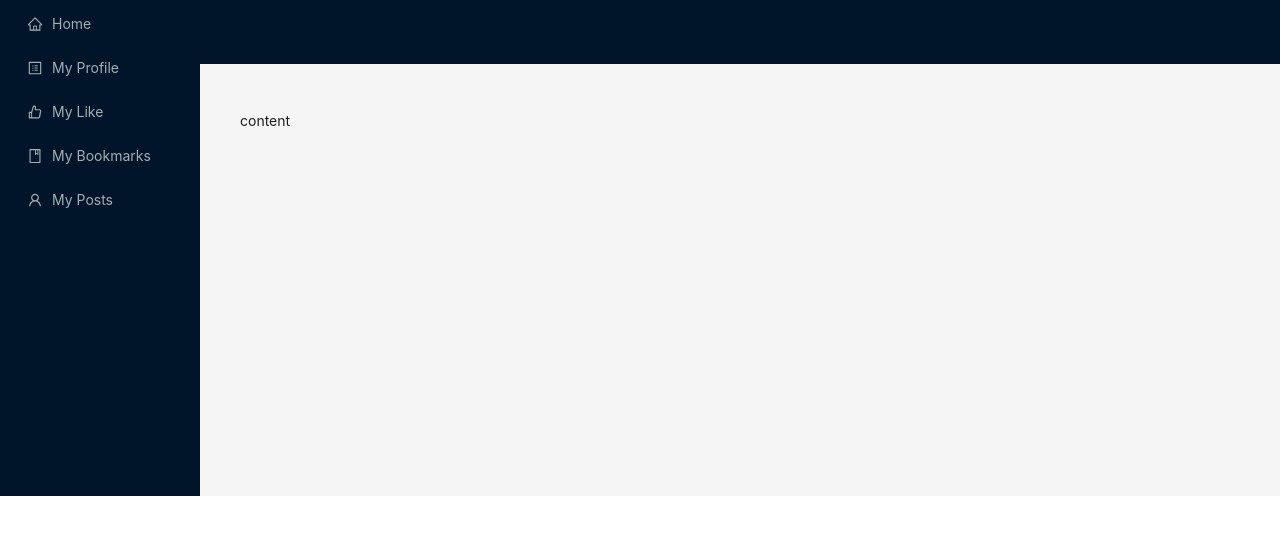
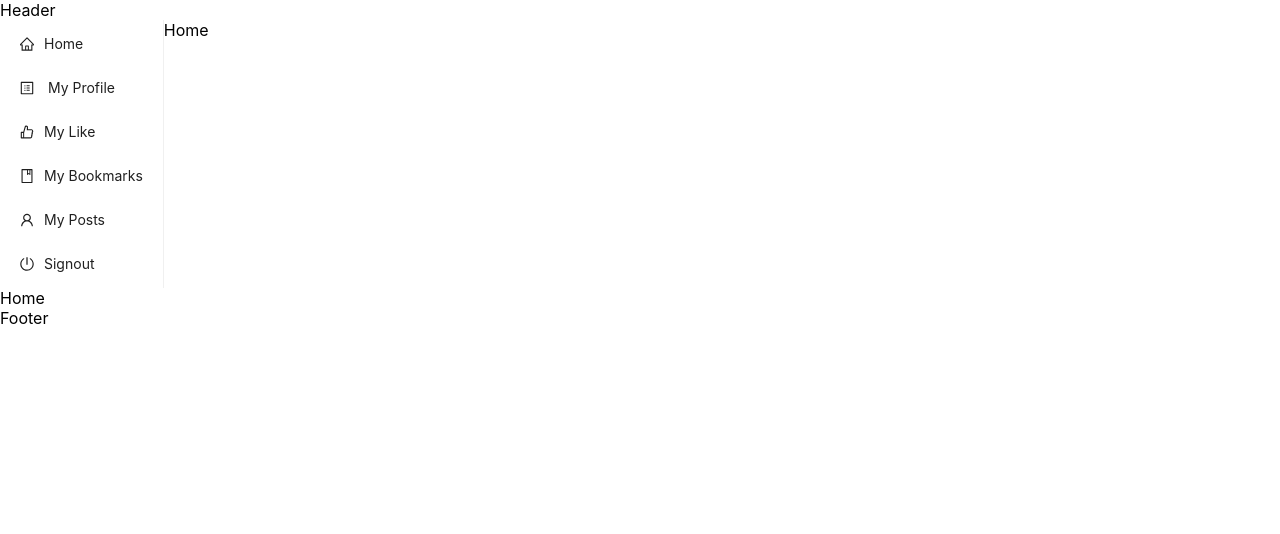
Before and after one commit to 251708/Social-media-app, a React (Create React App) app: page / in a window 1280 px wide. Shown: the top 534 px of the page. Built offline with nearby package versions, Linux system fonts and the light colour scheme.

Commit message:
second commit

```diff
--- a/src/App.tsx
+++ b/src/App.tsx
@@ -1,174 +1,66 @@
-/*
 import React from "react";
-import { BrowserRouter as Router, Routes,Route } from "react-router-dom";
-import SignUp from "./pages/SignUp";
-import SignIn from "./pages/SignIn";
-import CustomLayout  from "./components/CustomLayout";
+import { BrowserRouter as  Router, Routes,Route,useNavigate } from "react-router-dom";
+import { BookOutlined, HomeOutlined, LikeOutlined, PoweroffOutlined, ProfileOutlined, UserOutlined } from '@ant-design/icons';
+import {  Menu } from 'antd';
 
 
-const App: React.FC = () => {
-  return (
-    <Router>
-      <Routes>
-        <Route path="/signUp" element={<SignUp />} />
-        <Route path="/signIp" element={<SignIn />} />
-        <Route>
-          <CustomLayout>
-          <Routes>
+function App(){
+ return(
+  <div>
+      <Header />
+      <div>
+        <SideMenu />
+        <Content />
+      </div>
+      <Footer />
+    </div>
+ );
+}
+function Header(){
+  return<div>Header</div>
+}
+function Footer(){
+  return<div>Footer</div>
+}
+  function SideMenu(){
+    const navigate = useNavigate();
+  return(
+    <div style={{display:'flex',flexDirection:'row'}}>
+      <Menu
+      onClick={({key})=>{
+       if(key === "signout"){
 
-           </Routes>
-          </CustomLayout>
-        </Route>
-      </Routes>
-    </Router>
-  );
-};
-
-
-
-export default App;
-*/
-/*import React from 'react';
-import { BrowserRouter as Router, Routes,Route } from 'react-router-dom';
-
-import SignIn from './pages/SignIn';
-import Signup from './pages/Signup'
-import Layout from 'antd/es/layout/layout';
-const App = () => {
-  return (
-    <Router>
-      <Routes>
-        <Route  path='/' element={<SignIn />} />
-        <Route path='/' element= {<Signup/>} />
-        <Route path='/' element = {<Layout />} />
-        </Routes>
-
-    </Router>
-
-  );
-};
-
-export default App;
-
-import React from 'react';
-import { BrowserRouter as Router, Routes,Route } from 'react-router-dom';
-//import AppLayout from './components/AppLayout';
-import Home from  './pages/Home';
-import Signin from './pages/SignIn';
-import AppLayout from './components/AppLayout';
-
-/*import Profile from './pages/Profile';
-import Signup  from './pages/Signup';
-import MyPosts from './pages/MyPosts';
-import MyLikes from './pages/MyLikes';
-import MyBookmarks from './pages/MyBookmarks';
-const App = () => {
-  return (
-    <Router>
-      <Routes>
-      <Route path='/' element={<AppLayout/>} />
-      <Route index element={<Home />} />
-        <Route path='/' element={<Signin/>} />
-
-        <Route path='/' element={<Profile/>} />
-        <Route path='/' element={<Signup/>} />
-        <Route path='/' element={<MyPosts/>} />
-        <Route path='/' element={<MyLikes/>} />
-        <Route path='/' element={<MyBookmarks/>} />
-
-
-      </Routes>
-    </Router>
-  );
-};
-
-
-
-export default App;
-*/
-/*import React from 'react';
-import { BrowserRouter as Router, Routes, Route } from 'react-router-dom';
-
-import Layout from './components/Layout';
-import Signin from './pages/SignIn';
-import Home from './pages/Home';
-import Profile from './pages/Profile';
-import MyLikes from './pages/MyLikes';
-import MyPosts from './pages/MyPosts';
-
-
-const App = () => {
-  return (
-    <Router>
-      <Routes>
-
-          <Route index element={<Home />} />
-          <Route index element = {<Layout/>} />
-          <Route index element={<Signin />} />
-          <Route index element={<MyLikes />}/>
-          <Route element={<MyPosts />}/>
-          <Route element={<Profile />}/>
-
-      </Routes>
-    </Router>
-  );
-};
-export default App;
-*/
-import { BookOutlined, HomeOutlined, LikeOutlined, ProfileOutlined, UserOutlined } from '@ant-design/icons';
-import { Layout, Menu } from 'antd';
-import React from 'react';
-
-const { Header, Content, Footer, Sider } = Layout;
-
-const App: React.FC = () => (
-  <Layout>
-    <Sider
-      breakpoint="lg"
-      collapsedWidth="0"
-      onBreakpoint={broken => {
-        console.log(broken);
+       }else{
+        navigate(key);
+       }
       }}
-      onCollapse={(collapsed, type) => {
-        console.log(collapsed, type);
-      }}
-    >
-      <div className="logo" />
-      <Menu
-        theme="dark"
-        mode="inline"
-       // defaultSelectedKeys={['4']}
-
-
-       /* items={[HomeOutlined,ProfileOutlined,LikeOutlined,UserOutlined].map(
-          (icon,index)=>({
-             key:String(index+1),
-             icon:React.createElement(icon),
-             label:`Home${index+1}`
-
-        }),
-      )}
-      */
       items={[
         {label:"Home",key:"/" ,icon:<HomeOutlined />},
         {label:" My Profile",key:"/Myprofile" ,icon:<ProfileOutlined />},
         {label:"My Like",key:"/Mylike" ,icon:<LikeOutlined />},
         {label:"My Bookmarks",key:"/MyBookmarks" ,icon:<BookOutlined />},
         {label:"My Posts",key:"/Myposts" ,icon:<UserOutlined/>},
+        {label:"Signout",key:"/signout" ,icon:<PoweroffOutlined/>},
        ]}
+      ></Menu>
+      <Content />
 
-      />
-    </Sider>
-    <Layout>
-      <Header className="site-layout-sub-header-background" style={{ padding: 0 }} />
-      <Content style={{ margin: '24px 16px 0' }}>
-        <div className="site-layout-background" style={{ padding: 24, minHeight: 360 }}>
-          content
     </div>
-      </Content>
-      <Footer style={{ textAlign:'center' }}></Footer>
-    </Layout>
-    </Layout>
   );
+}
+function Content() {
+  return(
+  <div>
+    <Routes>
+      <Route path="/" element={<div>Home</div>}></Route>
+      <Route path="/Myprofile" element={<div>MyProfile</div>}></Route>
+      <Route path="/Mylike" element={<div>MyLike</div>}></Route>
+      <Route path="/MyBookmarks" element={<div>MyBookmarks</div>}></Route>
+      <Route path="/Myposts" element={<div>MyPosts</div>}></Route>
+    </Routes>
+  </div>
+
+  );
+}
 
 export default App;
--- a/src/index.tsx
+++ b/src/index.tsx
@@ -3,13 +3,16 @@ import ReactDOM from 'react-dom/client';
 import './index.css';
 import App from './App';
 import reportWebVitals from './reportWebVitals';
+import { BrowserRouter } from 'react-router-dom';
 
 const root = ReactDOM.createRoot(
   document.getElementById('root') as HTMLElement
 );
 root.render(
   <React.StrictMode>
+    <BrowserRouter>
     <App />
+    </BrowserRouter>
   </React.StrictMode>
 );
 
```
Lines whose indentation alone changed are shown as unchanged.
